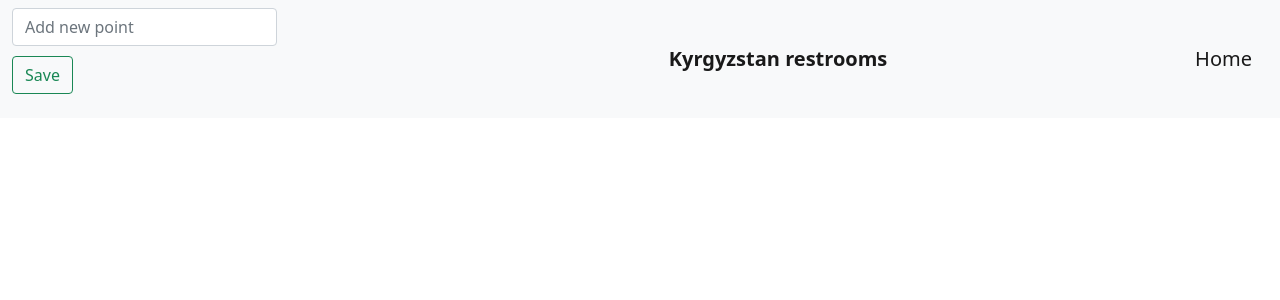
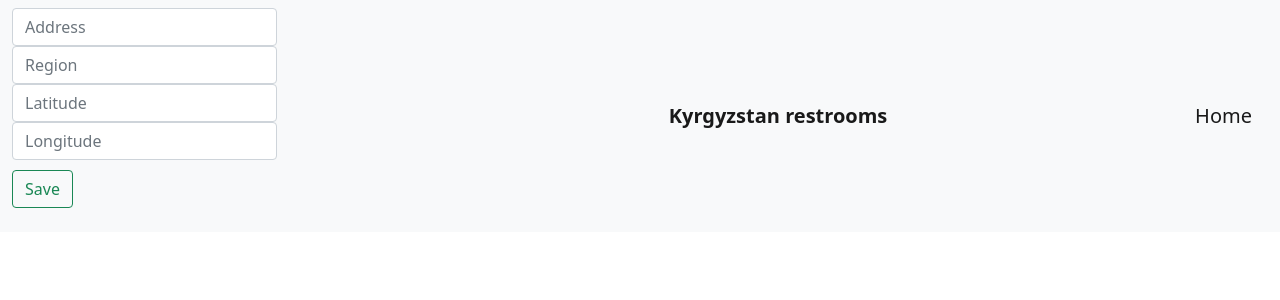
Before and after one commit to AktanKasymaliev/django-toilets-service, a Django app: page /new_point/ in a window 1280 px wide. Shown: the top 300 px of the page. Run offline with Django 3.2, Linux system fonts and the light colour scheme; data that the repository does not hold is empty.

Commit message:
Add_new_point

```diff
--- a/api_side/models.py
+++ b/api_side/models.py
@@ -8,8 +8,8 @@ class Entity(models.Model):
     username = models.ForeignKey(User, on_delete=models.CASCADE)
     region = models.CharField(max_length=155)
     address = models.CharField(max_length=355)
-    longitude = models.DecimalField(verbose_name="Долгота",max_digits=9, decimal_places=6)
-    latitude = models.DecimalField(verbose_name="Широта",max_digits=9, decimal_places=6)
+    longitude = models.DecimalField(verbose_name="Долгота",max_digits=22, decimal_places=16)
+    latitude = models.DecimalField(verbose_name="Широта",max_digits=22, decimal_places=16)
 
     def __str__(self):
         return f"{self.address} created by: {self.username.username}"
--- /dev/null
+++ b/map/static/map/js/map.js
@@ -0,0 +1,89 @@
+(function () {
+    window.addEventListener("map:init", function (e) {
+        var markers = new L.FeatureGroup()
+        var detail = e.detail
+        var map = detail.map
+        // Actuals should be declared as a global var
+        actuals.forEach(element => {
+          var marker = L.marker([element.fields.longitude, element.fields.latitude])
+          console.log(element.fields)
+          markers.addLayer(marker)
+        }, false);
+        map.addLayer(markers)
+        // Search functionality
+        var searchBtn = $('#search-btn')
+        var searchInput = $('#search-input')
+        var resetBtn= $('#reset')
+        var url = '/api/v1/restroom/list/?search='
+        var forResetUrl = '/api/v1/restrooms/'
+        resetBtn.click(function (e) {
+          e.preventDefault()
+          $.get(forResetUrl, function(data) {
+            var restroomsData = data
+            restroomsData.forEach(element =>{
+              var resMarker = L.marker([element.longitude, element.latitude])
+              markers.addLayer(resMarker)
+            }, false)
+            map.addLayer(markers)
+          })
+        })
+
+        function clearMapAndAddMarkers (map, mrkrs, data) {
+            map.removeLayer(mrkrs)
+            var newMarkers = new L.FeatureGroup()
+            data.forEach(function(element) {
+                // Put coming markers to markers layer
+                var m = L.marker([element.longitude, element.latitude])
+                newMarkers.addLayer(m)
+            })
+            // Put markers layer to map
+            map.addLayer(newMarkers)
+            return newMarkers
+        }
+
+        searchBtn.click(function (e) {
+          e.preventDefault()
+          var searchVal = searchInput.val()
+          var fullUrl = url + searchVal
+          $.get(fullUrl, function(data) {
+            var res = data?.results
+            if (res.length > 0) {
+              markers = clearMapAndAddMarkers(map, markers, res)
+            }
+          })
+        })
+        if (isAddPage) {
+            var address = $('#address');
+            var region = $('#region');
+            var lng = $('#lng');
+            var lat = $('#lat');
+            map.on('click', function(e) {
+                var longitude = e.latlng.lng
+                var latitude = e.latlng.lat
+                lng.val(longitude)
+                lat.val(latitude)
+            })
+            var saveBtn = $('#save-btn')
+            var createUrl = '/api/v1/restroom/create/'
+            saveBtn.click(function (e) {
+                e.preventDefault()
+                var data = {address:address.val(), region:region.val(), latitude:lng.val(), longitude:lat.val()}
+                $.post(
+                    createUrl,
+                    data,
+                    function(d) {
+                        lng.val('')
+                        lat.val('')
+                        address.val('')
+                        region.val('')
+                        $.get(forResetUrl, function(data) {
+                            if (data?.length > 0) {
+                              markers = clearMapAndAddMarkers(map, markers, data)
+                            }
+                        })
+                    }
+                )
+            })
+        }
+      });
+}) ()
--- a/map/views.py
+++ b/map/views.py
@@ -14,6 +14,7 @@ def serializing(request):
 
 def new_point(request):
     context = {
-        'entity':Entity.objects.all()
+        'entity':Entity.objects.all(),
+        'ents': serializers.serialize("json", Entity.objects.all())
     }
-    return render(request, 'map/new_point.html')
+    return render(request, 'map/new_point.html', context)
--- a/templates/map/index.html
+++ b/templates/map/index.html
@@ -1,3 +1,4 @@
+{% load static %}
 {% load leaflet_tags %}
 <html>
   <head>
@@ -9,57 +10,15 @@
     <style>
       .leaflet-container { height: 100%; }
     </style>
+    {% block script %}
     <script>
-      window.addEventListener("map:init", function (e) {
-        var markers = new L.FeatureGroup()
-        var detail = e.detail
-        var map = detail.map
-        var actuals = JSON.parse('{{ ents | safe }}');
-        actuals.forEach(element => {
-          var marker = L.marker([element.fields.longitude, element.fields.latitude])
-          markers.addLayer(marker)
-        }, false);
-        map.addLayer(markers)
-        // Search functionality
-        var searchBtn = $('#search-btn')
-        var searchInput = $('#search-input')
-        var resetBtn= $('#reset')
-        var url = '/api/v1/restroom/list/?search='
-        var forResetUrl = '/api/v1/restrooms/'
-        resetBtn.click(function (e) {
-          e.preventDefault()
-          $.get(forResetUrl, function(data) {
-            var restroomsData = data
-            console.log(restroomsData)
-            restroomsData.forEach(element =>{
-              var resMarker = L.marker([element.longitude, element.latitude])
-              markers.addLayer(resMarker)
-            }, false)
-            map.addLayer(markers)
-          })
-        })
-        searchBtn.click(function (e) {
-          e.preventDefault()
-          var searchVal = searchInput.val()
-          var fullUrl = url + searchVal
-          $.get(fullUrl, function(data) {
-            var res = data?.results
-            if (res.length > 0) {
-              // Remove all markers
-              map.removeLayer(markers)
-              var newMarkers = new L.FeatureGroup()
-              res.forEach(function(element) {
-                // Put found markers to markers layer
-                var foundMarker = L.marker([element.longitude, element.latitude])
-                newMarkers.addLayer(foundMarker)
-              })
-              // Put markers layer to map
-              map.addLayer(newMarkers)
-            }
-          })
-        })
-      });
+      var actuals = JSON.parse('{{ ents | safe }}');
+      var isAddPage = false
+      console.log(actuals)
     </script>
+
+    <script src="{% static 'map/js/map.js' %}"></script>
+    {% endblock %}
   </head>
   <body>
     <nav class="navbar navbar-light bg-light">
--- a/templates/map/new_point.html
+++ b/templates/map/new_point.html
@@ -1,11 +1,26 @@
 {% extends 'map/index.html' %}
+{% load static %}
 
 {% block title %}New Point{% endblock %}
 
+
+{% block script %}
+<script>
+    var actuals = JSON.parse('{{ ents | safe }}');
+    var isAddPage = true
+</script>
+<script src="{% static 'map/js/map.js' %}"></script>
+{% endblock %}
+
+
+
 {% block newitem %}
 <form>
-    <input class="form-control me-2" type="search" id="add" placeholder="Add new point" aria-label="Search">
-    <button class="btn btn-outline-success" id="search-btn" style="margin-top: 10px;">Save</button>
+    <input class="form-control me-2" type="search" id="address" placeholder="Address" aria-label="Search">
+    <input class="form-control me-2" type="search" id="region" placeholder="Region" aria-label="Search">
+    <input class="form-control me-2" type="search" id="lat" placeholder="Latitude" aria-label="Search">
+    <input class="form-control me-2" type="search" id="lng" placeholder="Longitude" aria-label="Search">
+    <button class="btn btn-outline-success" id="save-btn" style="margin-top: 10px;">Save</button>
 </form>
 {% endblock %}
 
--- a/toilet_service/settings.py
+++ b/toilet_service/settings.py
@@ -141,7 +141,10 @@ USE_TZ = True
 # https://docs.djangoproject.com/en/3.1/howto/static-files/
 
 STATIC_URL = '/static/'
-
+STATICFILES_DIRS = [
+    BASE_DIR / "static",
+    '/var/www/static/',
+]
 
 MEDIA_URL = '/media/'
 MEDIA_ROOT = os.path.join(BASE_DIR, 'media')
```
Also changed, not shown: api_side/migrations/0005_auto_20210318_0647.py (added), api_side/migrations/0006_auto_20210318_0649.py (added), api_side/migrations/0007_auto_20210318_0649.py (added), api_side/migrations/0008_auto_20210318_0651.py (added), api_side/migrations/0009_auto_20210318_0654.py (added), api_side/migrations/0010_auto_20210318_0656.py (added), api_side/migrations/0011_auto_20210318_0658.py (added), api_side/migrations/0012_auto_20210318_0700.py (added), api_side/migrations/0013_auto_20210318_0708.py (added), api_side/migrations/0014_auto_20210318_0724.py (added), media/images/146db58cf10a2827635108711408_NGGTUfh.jpg (deleted), media/images/146db58cf10a2827635108711408_l3sETLQ.jpg (deleted), media/images/thumb-1920-533352_ILSPOUC.jpg (deleted), media/images/thumb-1920-533352_Z1hc6iz.jpg (deleted).
